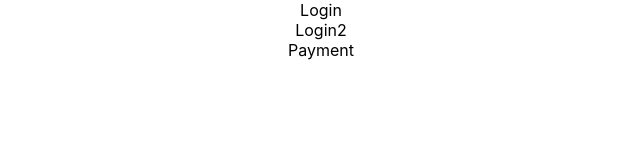
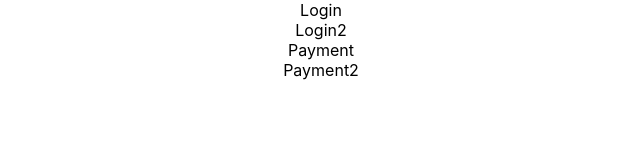
Before and after one commit to kartikbabariya/react-git, a React (Create React App) app: page / in a window 1280 px wide. Shown: the top 160 px of the page, without its empty margins (319-959 px from the left). Built offline with nearby package versions, Linux system fonts and the light colour scheme.

Commit message:
payment2 added

```diff
--- a/src/App.js
+++ b/src/App.js
@@ -3,6 +3,7 @@ import './App.css';
 import Login from './Components/Login/Login';
 import Login2 from './Components/Login/Login2';
 import Payment from './Components/Payment/Payment';
+import Payment2 from './Components/Payment/Payment2';
 
 function App() {
   return (
@@ -10,6 +11,7 @@ function App() {
       <Login />
       <Login2 />
       <Payment />
+      <Payment2 />
     </div>
   );
 }
--- /dev/null
+++ b/src/Components/Payment/Payment2.js
@@ -0,0 +1,9 @@
+import React from 'react'
+
+const Payment2 = () => {
+  return (
+    <div>Payment2</div>
+  )
+}
+
+export default Payment2
```
